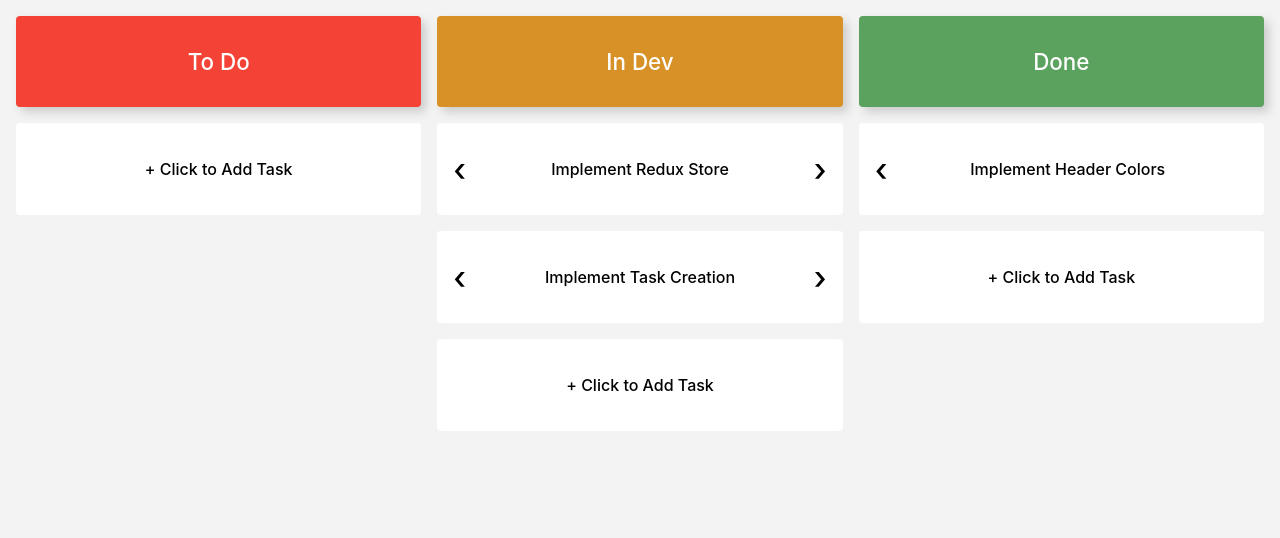
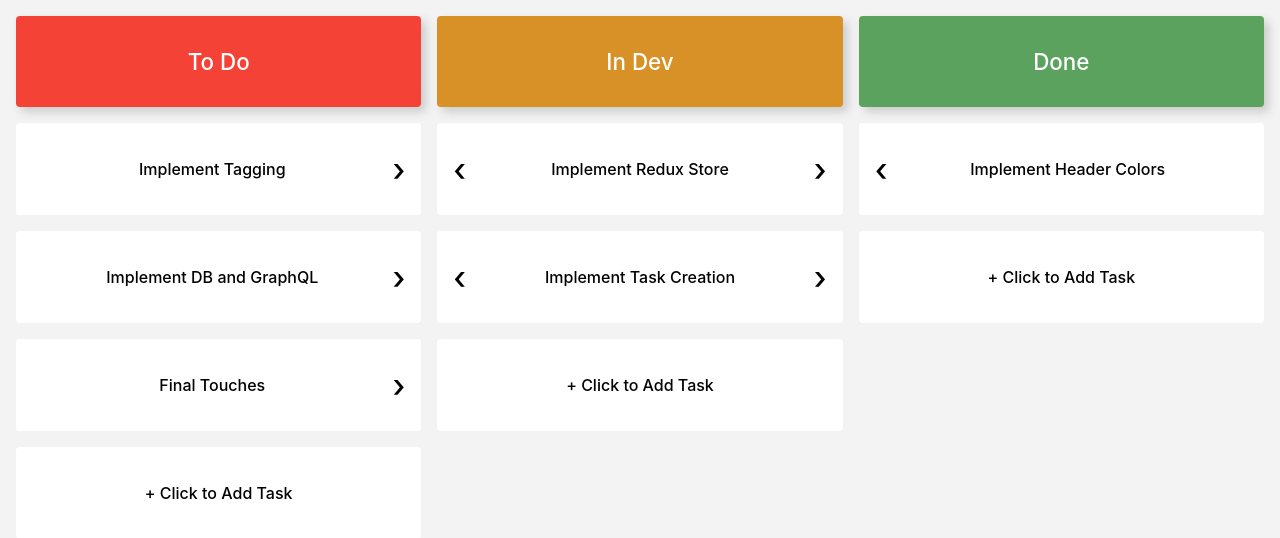
Before and after one commit to justinang1/KanbanTS, a React (Create React App) app: page / in a window 1280 px wide. Shown: the top 538 px of the page. Built offline with nearby package versions, Linux system fonts and the light colour scheme.

Commit message:
Added task creation trigger. Need to debug

```diff
--- a/src/components/Board.tsx
+++ b/src/components/Board.tsx
@@ -5,8 +5,7 @@ import '../style/Board.css';
 
 import Column from './Column';
 import { SystemState } from '../store/system/types';
-
-import { sendTODOMessage } from '../store/system/actions';
+import { createTODOMessage } from '../store/system/actions';
 
 interface System {
   system: SystemState;
@@ -15,14 +14,14 @@ interface System {
 const typedUseSelector: TypedUseSelectorHook<System> = useSelector;
 
 function Board() {
-  // const system = typedUseSelector(state => state.system);
-  // const dispatch = useDispatch()
-  // useEffect(() => {
-  //   dispatch(sendMessage({text: 'Implement Redux Store', id: 1}));
-  //   dispatch(sendMessage({text: 'Implement Task Creation', id: 1}));
-  //   dispatch(sendMessage({text: 'Implement Header Colors', id: 2}));
-  // }, [dispatch]);
-  // console.log(system);
+  const system = typedUseSelector(state => state.system);
+  const dispatch = useDispatch()
+  useEffect(() => {
+    dispatch(createTODOMessage({text: 'Implement Tagging'}));
+    dispatch(createTODOMessage({text: 'Implement DB and GraphQL'}));
+    dispatch(createTODOMessage({text: 'Final Touches'}));
+  }, [dispatch]);
+  console.log(system);
   return (
     <div className="main-board">
       <div className="col-container">
--- a/src/components/Task.tsx
+++ b/src/components/Task.tsx
@@ -1,7 +1,10 @@
 import React from 'react';
+import { useDispatch } from 'react-redux';
 
 import '../style/Board.css';
 
+import { createTODOMessage, createInDevMessage, createDoneMessage } from '../store/system/actions';
+import { Message } from '../store/system/types';
 
 type ColProps = {
   text: string,
@@ -10,6 +13,9 @@ type ColProps = {
 }
 
 function Task({text, type, id} : ColProps) {
+  let actions : {(text: Message) : void}[] = [createTODOMessage, createInDevMessage, createDoneMessage];
+  const dispatch = useDispatch();
+
   return (
     <div className='task-row'>
       <span className='left-angle'>
@@ -20,7 +26,7 @@ function Task({text, type, id} : ColProps) {
       <span className={type < 0 ? 'create-text' : 'task-text'} onClick={(e) => {
         if (type < 0) {
           var inputText = prompt();
-          alert(inputText);
+          dispatch(actions[id]({text: inputText} as Message));
         }
       }}>
         {text}
--- a/src/store/system/actions.ts
+++ b/src/store/system/actions.ts
@@ -1,9 +1,24 @@
-import { Message, PUSH_TODO_MESSAGE, SystemMessageType } from './types'
+import { Message, PUSH_TODO_MESSAGE, PUSH_INDEV_MESSAGE, PUSH_DONE_MESSAGE } from './types'
+import { GenericPushType } from './types'
 
 // TypeScript infers that this function is returning SendMessageAction
-export function sendTODOMessage(newMessage: Message): SystemMessageType {
+export function createTODOMessage(newMessage: Message): GenericPushType {
   return {
     type: PUSH_TODO_MESSAGE,
     payload: newMessage
   }
 }
+
+export function createInDevMessage(newMessage: Message): GenericPushType {
+  return {
+    type: PUSH_INDEV_MESSAGE,
+    payload: newMessage
+  }
+}
+
+export function createDoneMessage(newMessage: Message): GenericPushType {
+  return {
+    type: PUSH_DONE_MESSAGE,
+    payload: newMessage
+  }
+}
--- a/src/store/system/reducers.ts
+++ b/src/store/system/reducers.ts
@@ -1,4 +1,5 @@
-import { PUSH_TODO_MESSAGE, SystemState, SystemMessageType, Message } from "./types";
+import { PUSH_TODO_MESSAGE, PUSH_INDEV_MESSAGE, PUSH_DONE_MESSAGE } from './types'
+import { SystemState, GenericPushType, Message } from "./types";
 
 const initialState: SystemState = {
   todo_messages: [],
@@ -8,13 +9,25 @@ const initialState: SystemState = {
 
 export function systemReducer(
   state = initialState,
-  action: SystemMessageType
+  action: GenericPushType
 ): SystemState {
   switch (action.type) {
     case PUSH_TODO_MESSAGE: {
       return {
         ...state,
-        todo_messages: [...state.todo_messages, action.payload]
+        todo_messages: [action.payload, ...state.todo_messages]
+      };
+    }
+    case PUSH_INDEV_MESSAGE: {
+      return {
+        ...state,
+        in_dev_messages: [action.payload, ...state.in_dev_messages]
+      };
+    }
+    case PUSH_DONE_MESSAGE: {
+      return {
+        ...state,
+        done_messages: [action.payload, ...state.done_messages]
       };
     }
     default:
--- a/src/store/system/types.ts
+++ b/src/store/system/types.ts
@@ -11,9 +11,22 @@ export interface Message {
 
 // Describing the different ACTION NAMES available
 export const PUSH_TODO_MESSAGE = 'PUSH_TODO_MESSAGE';
+export const PUSH_INDEV_MESSAGE = 'PUSH_INDEV_MESSAGE';
+export const PUSH_DONE_MESSAGE = 'PUSH_DONE_MESSAGE';
 
-interface PushMessageAction {
+interface PushTodoMessage {
   type: typeof PUSH_TODO_MESSAGE;
   payload: Message;
 }
-export type SystemMessageType = PushMessageAction;
+
+interface PushInDevMessage {
+  type: typeof PUSH_INDEV_MESSAGE;
+  payload: Message;
+}
+
+interface PushDoneMessage {
+  type: typeof PUSH_DONE_MESSAGE;
+  payload: Message;
+}
+
+export type GenericPushType = PushTodoMessage | PushInDevMessage | PushDoneMessage;
```
